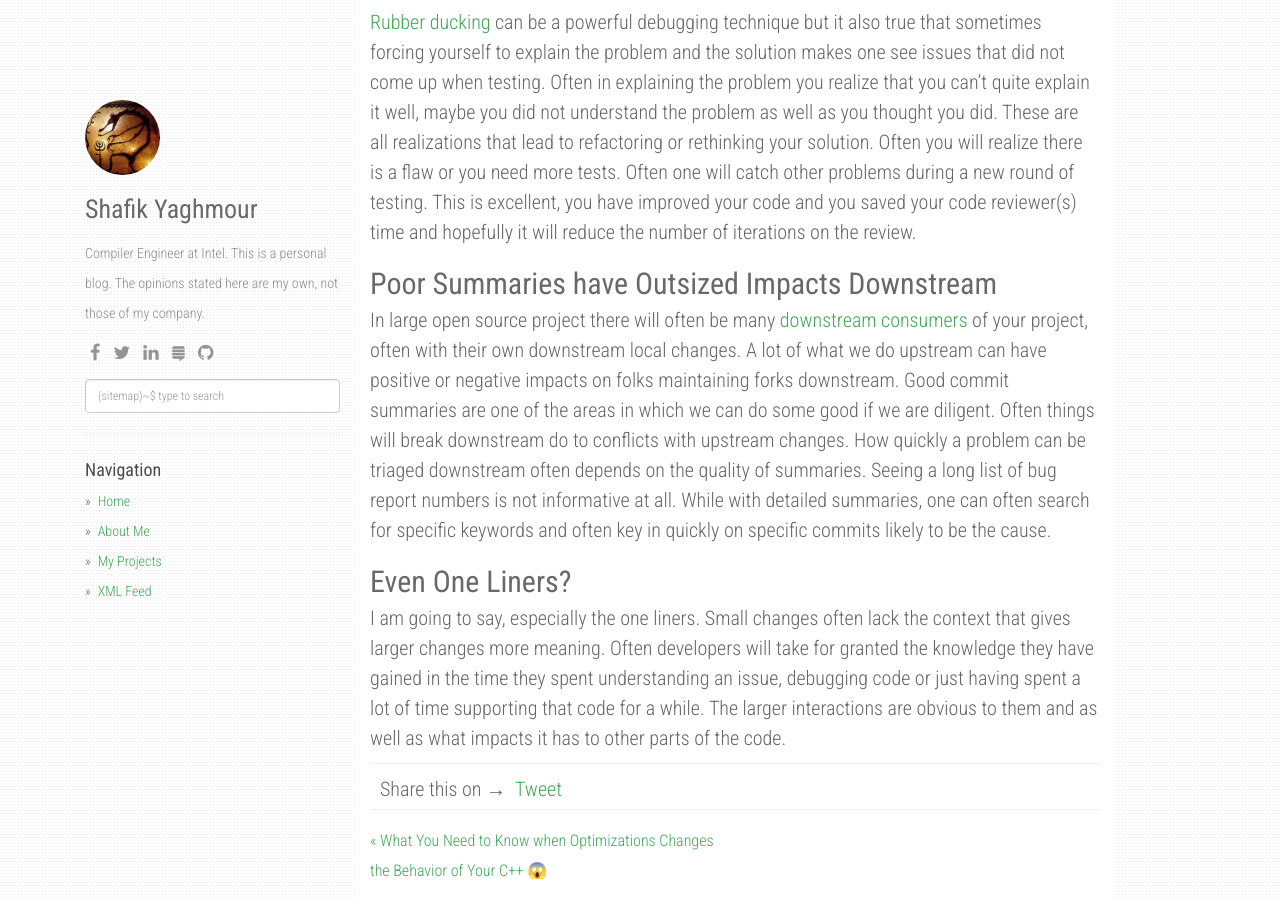
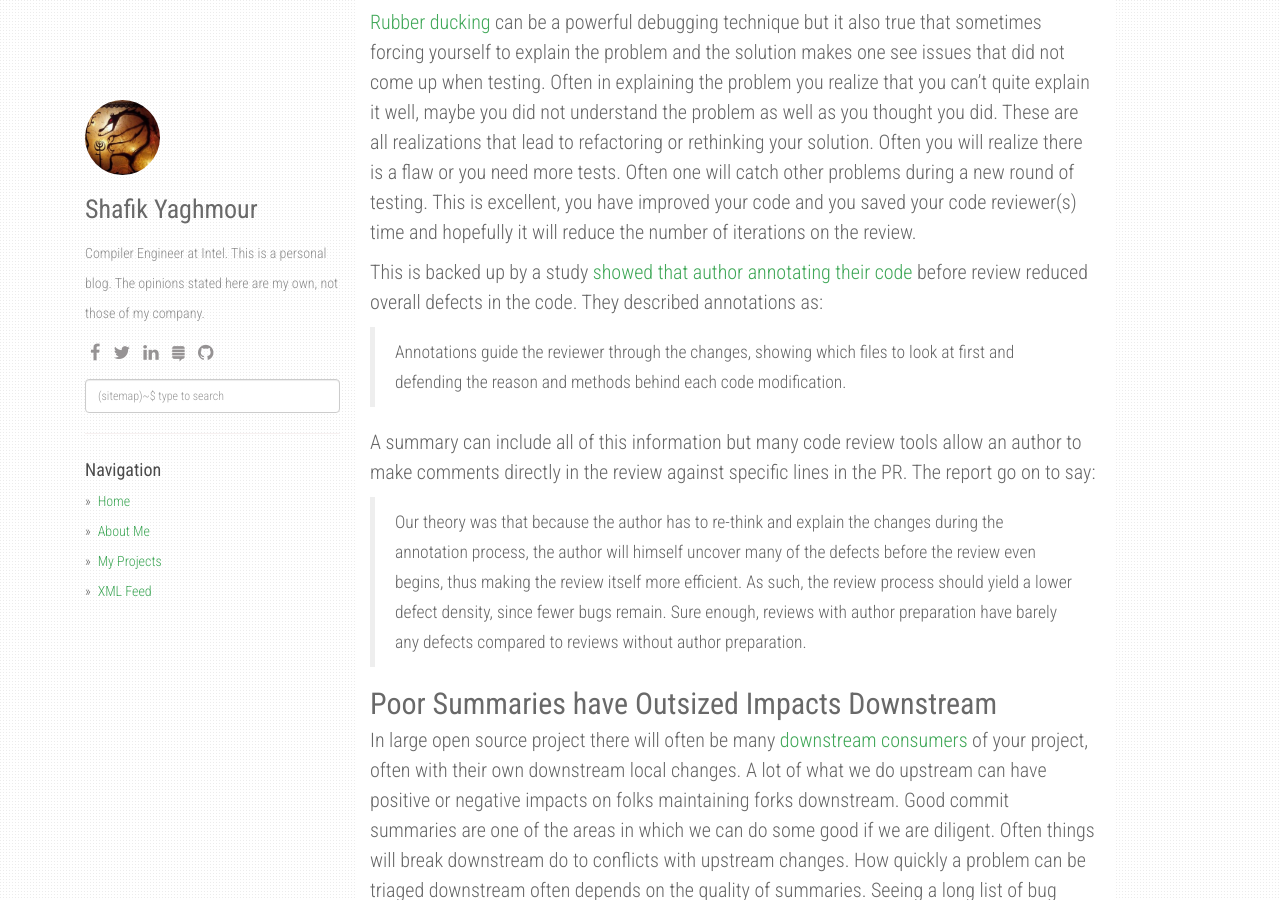
Before and after one commit to shafik/shafik.github.io, a Jekyll site: the page built from _posts/2025-09-22-why-summaries-are-important-for-prs.md, in a window 1280 px wide and 900 px high, scrolled down 1620 px. Built offline with Jekyll 4.4.1, drawn with Linux system fonts in a browser that asks for light colours; nearby versions of some CDN libraries; comment, search, counter and statistics services are not loaded.

Commit message:
Adding more content to Why Good Summaries are Important to a Pull Request

```diff
--- a/_posts/2025-09-22-why-summaries-are-important-for-prs.md
+++ b/_posts/2025-09-22-why-summaries-are-important-for-prs.md
@@ -41,6 +41,7 @@ Often folks who are looking at a problem for a while don't realize that the revi
 code looks obvious to you may not be obvious to the code reviewer. A good explanation of the bug and solution can go a long
 way in speeding up the review.
 
+
 ### What to Include for a Bug Fix PR
 
 - In addition to including a reference to any bug reports (if any), we should also summarize the bug itself. The summary should be put in the context of the code changes.
@@ -63,6 +64,22 @@ solution. Often you will realize there is a flaw or you need more tests. Often o
 testing. This is excellent, you have improved your code and you saved your code reviewer(s) time and hopefully it will reduce
 the number of iterations on the review.
 
+This is backed up by a study [showed that author annotating their code](http://viewer.media.bitpipe.com/1253203751_753/1284482743_310/11_Best_Practices_for_Peer_Code_Review.pdf) before
+review reduced overall defects in the code. They described annotations as:
+
+> Annotations guide the reviewer through the changes, showing which files to look at first and defending
+the reason and methods behind each code modification.
+
+A summary can include all of this information but many code review tools allow an author to make comments directly in the review against specific lines in the PR.
+The report go on to say:
+
+> Our theory was that because the author has to re-think and explain the changes
+during the annotation process, the author will himself uncover many of the defects
+before the review even begins, thus making the review itself more efficient. As
+such, the review process should yield a lower defect density, since fewer bugs
+remain. Sure enough, reviews with author preparation have barely any defects
+compared to reviews without author preparation.
+
 ## Poor Summaries have Outsized Impacts Downstream
 
 In large open source project there will often be many [downstream consumers](https://stackoverflow.com/a/2739476) of your
```
